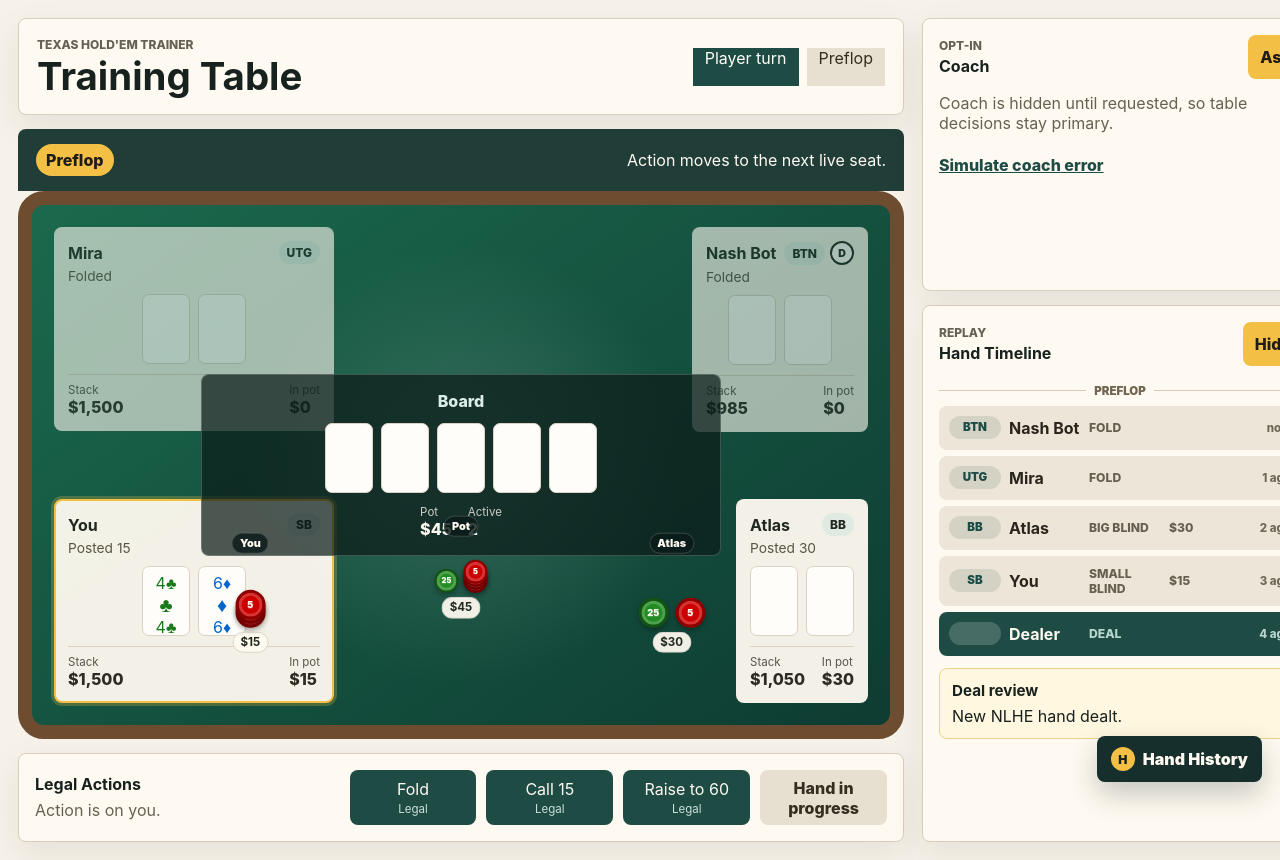
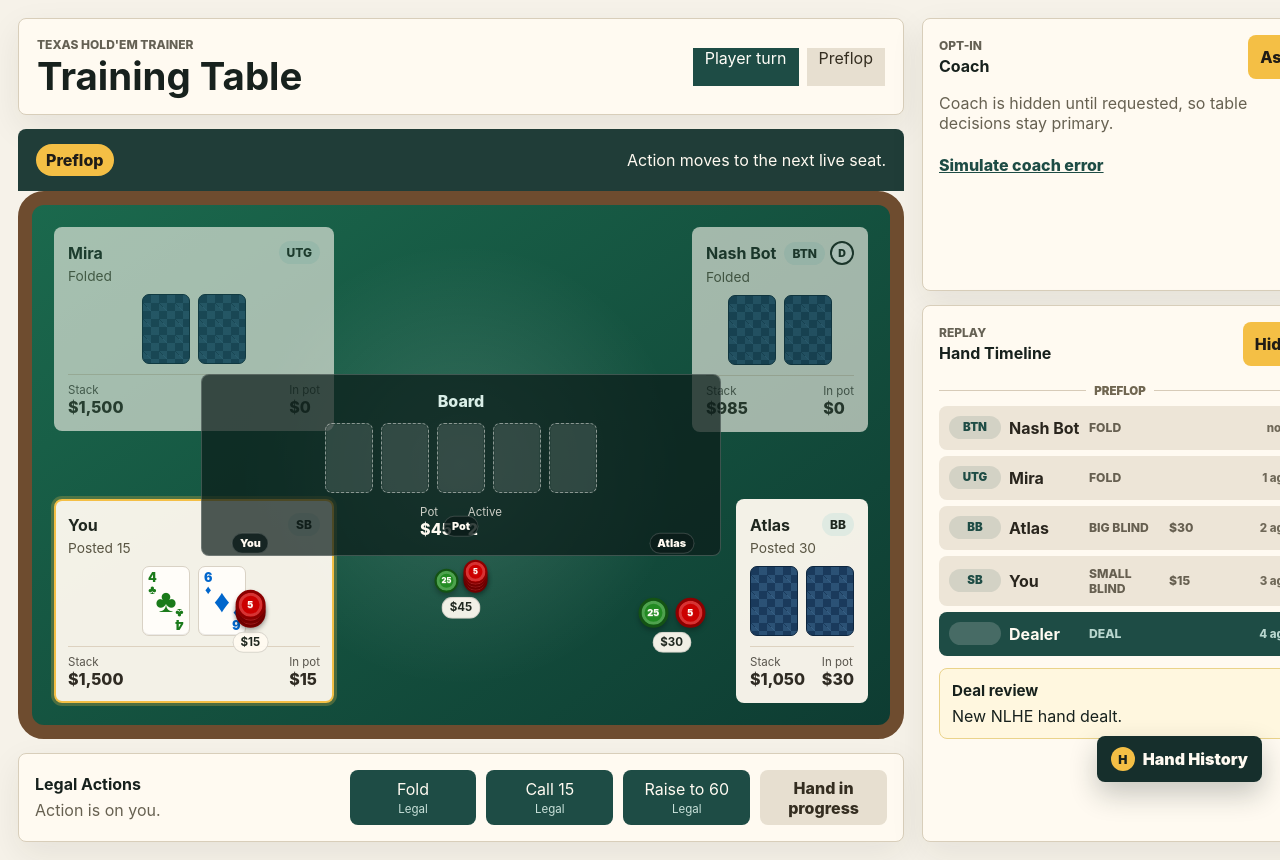
Before and after one commit to decraemerdevon-sudo/PokerDemo, a React (Vite) app: page / in a window 1280 px wide. Shown: the top 860 px of the page. Built offline with nearby package versions, Linux system fonts and the light colour scheme.

Commit message:
Style four-color card states

```diff
--- a/src/styles.css
+++ b/src/styles.css
@@ -434,37 +434,68 @@ dd {
   min-width: 48px;
   padding: 6px;
   position: relative;
+  width: 48px;
 }
 
-.card-red {
-  color: #b32931;
+.card-face {
+  box-shadow: inset 0 -1px 0 rgba(20, 20, 20, 0.08);
 }
 
-.card-black {
-  color: #202020;
+.card-corner {
+  align-items: center;
+  display: flex;
+  flex-direction: column;
+  font-size: 0.78rem;
+  font-weight: 950;
+  gap: 0;
+  line-height: 0.9;
+  position: absolute;
 }
 
-.card-hidden {
-  background: repeating-linear-gradient(45deg, #1e4c45, #1e4c45 6px, #173933 6px, #173933 12px);
-  color: #fffaf1;
+.card-corner-top {
+  left: 5px;
+  top: 5px;
 }
 
-.card-rank {
-  font-size: 1.05rem;
-  font-weight: 900;
+.card-corner-bottom {
+  bottom: 5px;
+  right: 5px;
+  transform: rotate(180deg);
 }
 
 .card-suit {
-  font-size: 1.25rem;
+  font-size: 2rem;
+  font-weight: 900;
+  line-height: 1;
 }
 
-.suit-code {
-  bottom: 4px;
-  color: #4f5149;
-  font-size: 0.62rem;
-  font-weight: 900;
-  position: absolute;
-  right: 5px;
+.card-back {
+  background-color: #1a3a5c;
+  background-image:
+    linear-gradient(45deg, rgba(67, 113, 153, 0.42) 25%, transparent 25%),
+    linear-gradient(-45deg, rgba(67, 113, 153, 0.42) 25%, transparent 25%),
+    linear-gradient(45deg, transparent 75%, rgba(67, 113, 153, 0.42) 75%),
+    linear-gradient(-45deg, transparent 75%, rgba(67, 113, 153, 0.42) 75%);
+  background-position: 0 0, 0 8px, 8px -8px, -8px 0;
+  background-size: 16px 16px;
+  border-color: #0d263f;
+}
+
+.card-unknown {
+  background: #f5efe3;
+  color: #353029;
+  font-size: 1.15rem;
+  font-weight: 950;
+}
+
+.card-empty {
+  background: rgba(255, 253, 249, 0.13);
+  border: 1px dashed rgba(255, 253, 249, 0.44);
+  box-shadow: inset 0 0 0 1px rgba(17, 47, 38, 0.24);
+}
+
+.card-unknown-mark {
+  line-height: 1;
 }
 
 .action-panel {
@@ -922,16 +953,15 @@ dd {
   height: 46px;
   min-width: 34px;
   padding: 4px;
+  width: 34px;
 }
 
-.hidden-cards {
-  background: #1e4c45;
-  border-radius: 7px;
-  color: #fffaf1;
-  display: inline-flex;
-  font-weight: 900;
-  justify-content: center;
-  padding: 10px;
+.history-cards .card-corner {
+  font-size: 0.58rem;
+}
+
+.history-cards .card-suit {
+  font-size: 1.4rem;
 }
 
 .net-positive {
@@ -1097,6 +1127,7 @@ dd {
   .card {
     height: 58px;
     min-width: 40px;
+    width: 40px;
   }
 
   .board-cards,
```
